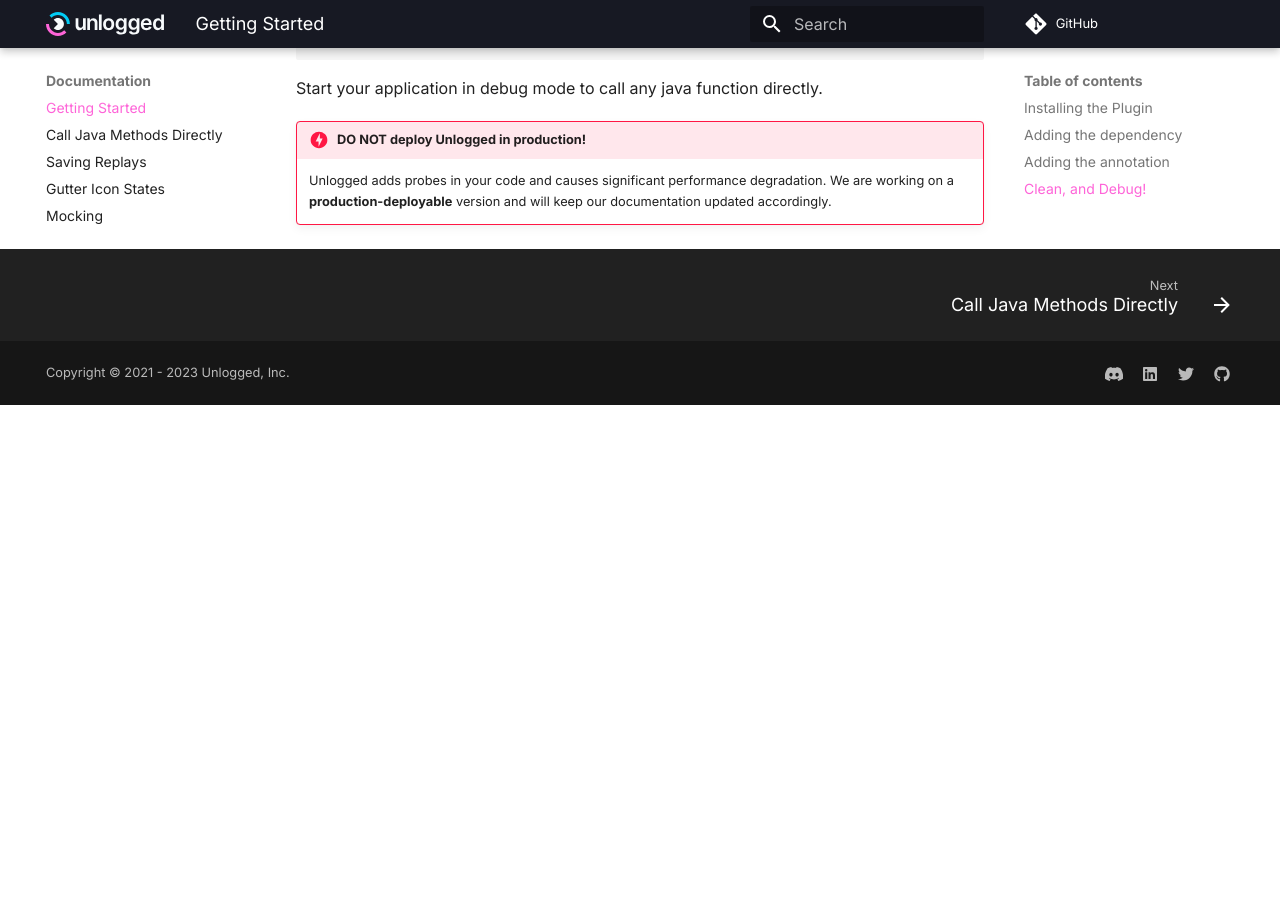
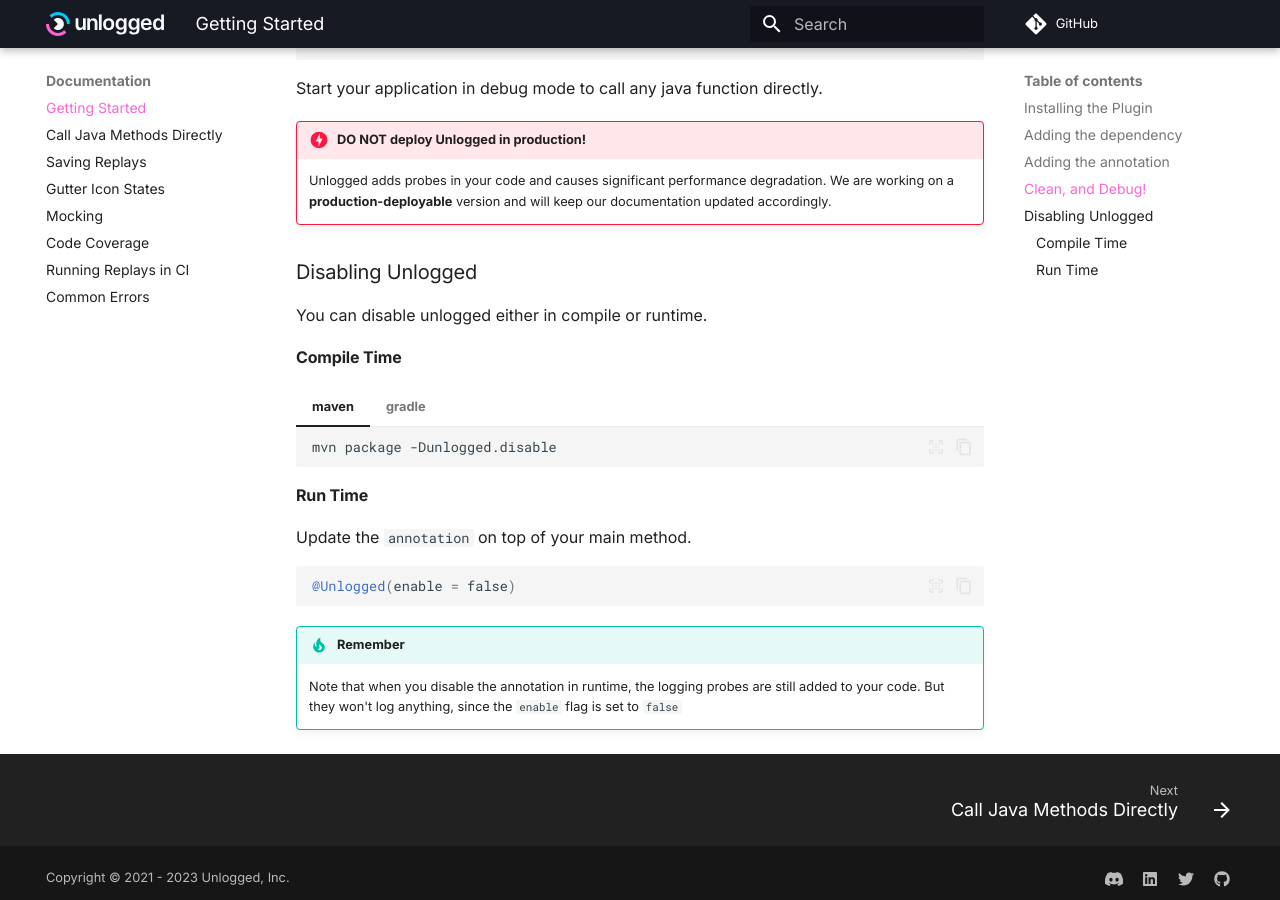
Before and after one commit to unloggedio/documentation, an MkDocs documentation site: the page built from docs/index.md, in a window 1280 px wide and 900 px high, scrolled down 1537 px. Built offline with MkDocs 1.6.1 and Material for MkDocs 9.7.7, drawn with Linux system fonts in a browser that asks for light colours; comment, search, counter and statistics services are not loaded; before the commit the page ends 1942 px from its top, so only the background shows below that.

Commit message:
info on disabling unlogged in compile and runtime

````diff
--- a/docs/index.md
+++ b/docs/index.md
@@ -59,3 +59,31 @@
 
 !!!danger "DO NOT deploy Unlogged in production!"
     Unlogged adds probes in your code and causes significant performance degradation. We are working on a **production-deployable** version and will keep our documentation updated accordingly.
+
+### Disabling Unlogged
+
+You can disable unlogged either in compile or runtime.
+
+#### Compile Time
+
+=== "maven"
+    ``` maven
+    mvn package -Dunlogged.disable
+    ```
+
+=== "gradle"
+    ``` groovy
+    ./gradlew build -Dunlogged.disable
+    ```
+
+#### Run Time
+
+Update the ```annotation``` on top of your main method.
+
+``` Java
+@Unlogged(enable = false)
+```
+
+!!!tip "Remember"
+
+    Note that when you disable the annotation in runtime, the logging probes are still added to your code. But they won't log anything, since the ```enable``` flag is set to ```false```
````
